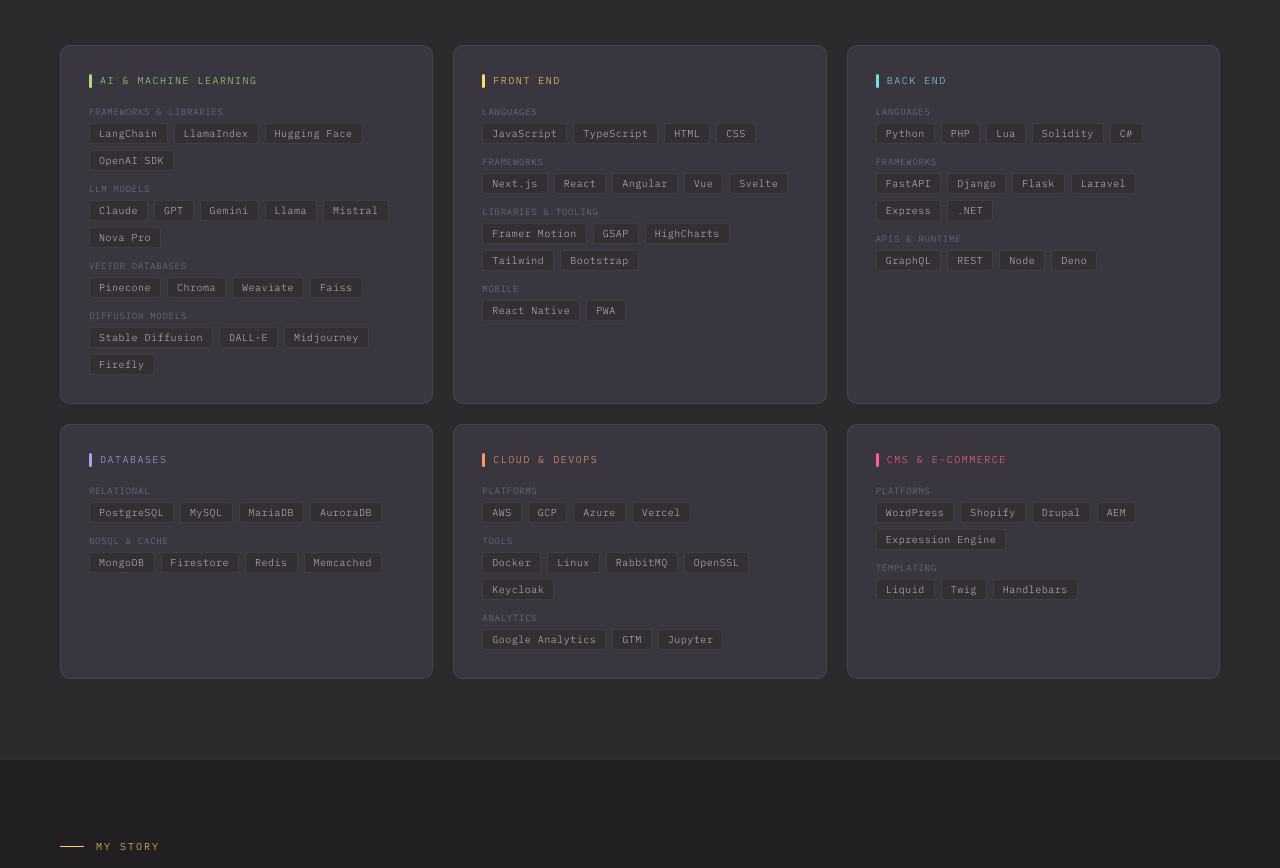
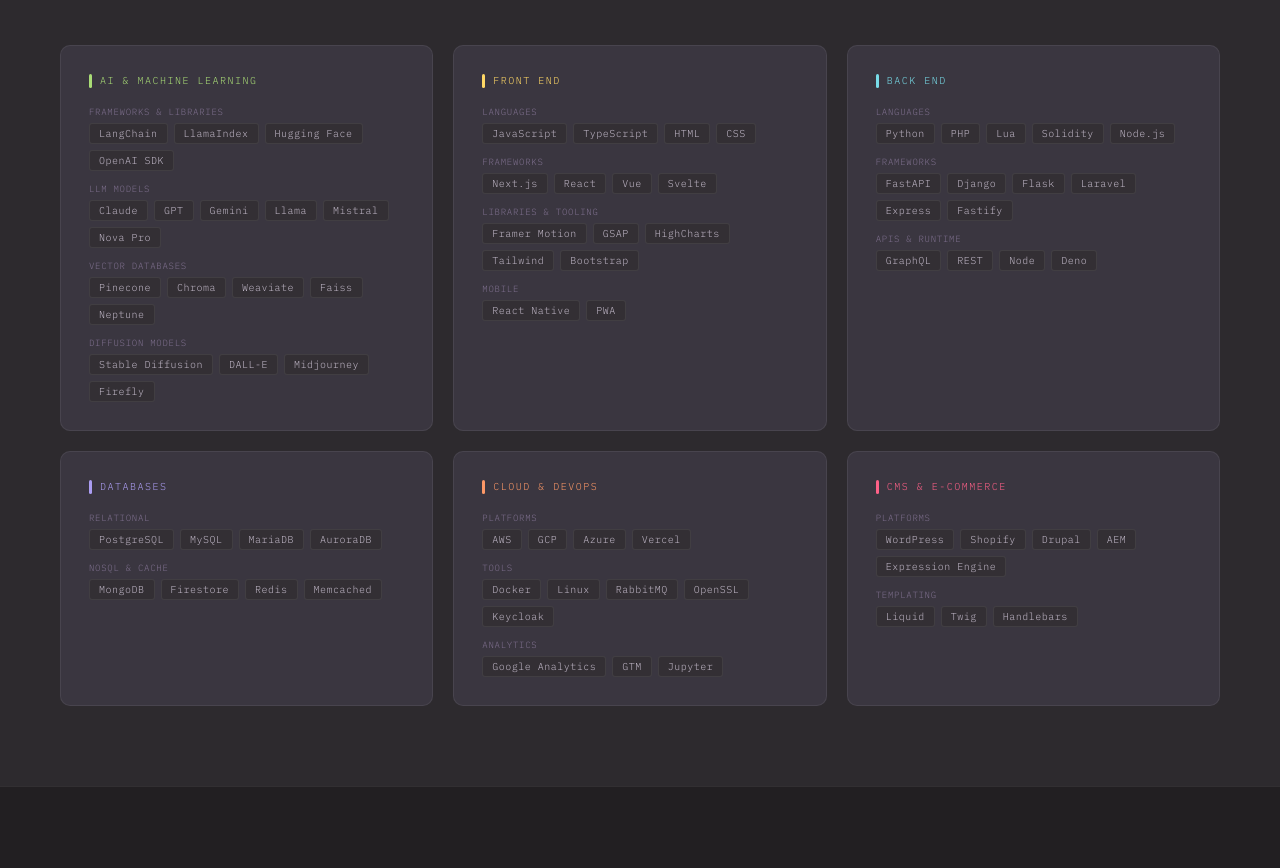
Before and after one commit to MikeLegemah5799/mleg-nextjs, a Next.js app: page /about in a window 1280 px wide. Shown: the part 841-1709 px from the top of the page. Built offline with nearby package versions, Linux system fonts and the light colour scheme.

Commit message:
modified portfolio items

```diff
--- a/app/about/page.tsx
+++ b/app/about/page.tsx
@@ -101,7 +101,7 @@
               </div>
               <div className={s.stackSub}>Vector Databases</div>
               <div className={s.stackRow}>
-                {['Pinecone', 'Chroma', 'Weaviate', 'Faiss'].map(t => <span key={t} className={s.stag}>{t}</span>)}
+                {['Pinecone', 'Chroma', 'Weaviate', 'Faiss', 'Neptune'].map(t => <span key={t} className={s.stag}>{t}</span>)}
               </div>
               <div className={s.stackSub}>Diffusion Models</div>
               <div className={s.stackRow}>
@@ -118,7 +118,7 @@
               </div>
               <div className={s.stackSub}>Frameworks</div>
               <div className={s.stackRow}>
-                {['Next.js', 'React', 'Angular', 'Vue', 'Svelte'].map(t => <span key={t} className={s.stag}>{t}</span>)}
+                {['Next.js', 'React', 'Vue', 'Svelte'].map(t => <span key={t} className={s.stag}>{t}</span>)}
               </div>
               <div className={s.stackSub}>Libraries &amp; Tooling</div>
               <div className={s.stackRow}>
@@ -135,11 +135,11 @@
               <div className={s.stackCat}>Back End</div>
               <div className={s.stackSub}>Languages</div>
               <div className={s.stackRow}>
-                {['Python', 'PHP', 'Lua', 'Solidity', 'C#'].map(t => <span key={t} className={s.stag}>{t}</span>)}
+                {['Python', 'PHP', 'Lua', 'Solidity', 'Node.js'].map(t => <span key={t} className={s.stag}>{t}</span>)}
               </div>
               <div className={s.stackSub}>Frameworks</div>
               <div className={s.stackRow}>
-                {['FastAPI', 'Django', 'Flask', 'Laravel', 'Express', '.NET'].map(t => <span key={t} className={s.stag}>{t}</span>)}
+                {['FastAPI', 'Django', 'Flask', 'Laravel', 'Express', 'Fastify'].map(t => <span key={t} className={s.stag}>{t}</span>)}
               </div>
               <div className={s.stackSub}>APIs &amp; Runtime</div>
               <div className={s.stackRow}>
```
Also changed, not shown: app/page.tsx (+4 -4 lines).
